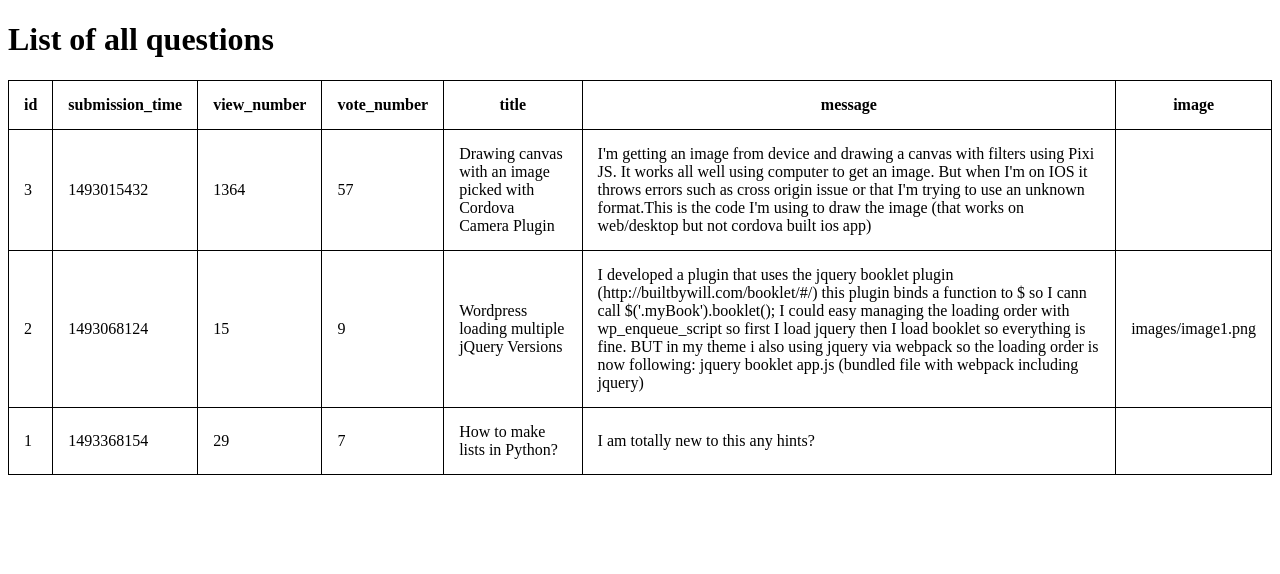
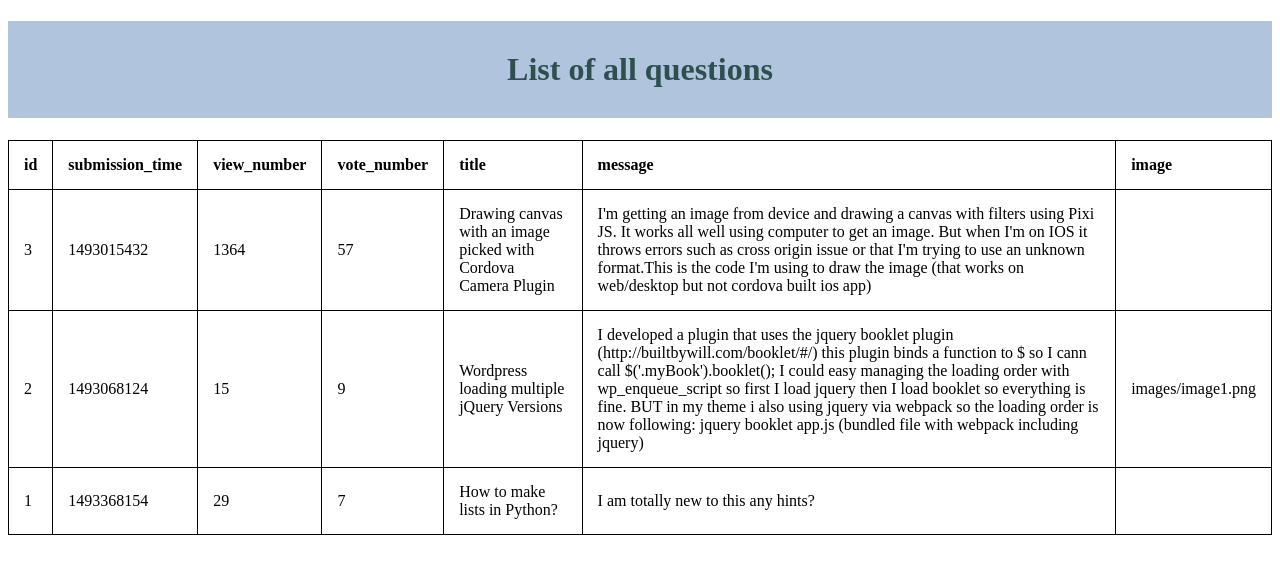
Before and after one commit to jzakrzewska/Ask_Mate_Codecool, a Flask app: page /list in a window 1280 px wide. Shown: the top 574 px of the page. Run offline with Flask 2, Linux system fonts and the light colour scheme; some libraries are stand-ins or nearby versions.

Commit message:
html style added

```diff
--- a/templates/list_questions.html
+++ b/templates/list_questions.html
@@ -4,6 +4,13 @@
     <meta charset="UTF-8">
     <title>List of questions</title>
     <style>
+
+        #AskMateHeader {
+            background-color: lightsteelblue;
+            color: darkslategrey;
+            padding: 30px;
+            text-align: center;
+        }
         table, th, td {
             border: 1px solid black;
             border-collapse: collapse;
@@ -11,10 +18,13 @@
         th, td {
             padding: 15px;
             }
+        th {
+            text-align: left;
+        }
     </style>
 </head>
 <body>
-    <h1>List of all questions</h1>
+    <h1 id="AskMateHeader">List of all questions</h1>
     <table style="width:100%">
         <thead>
             <tr>
```
Also changed, not shown: templates/index.html (+11 -1 lines).
